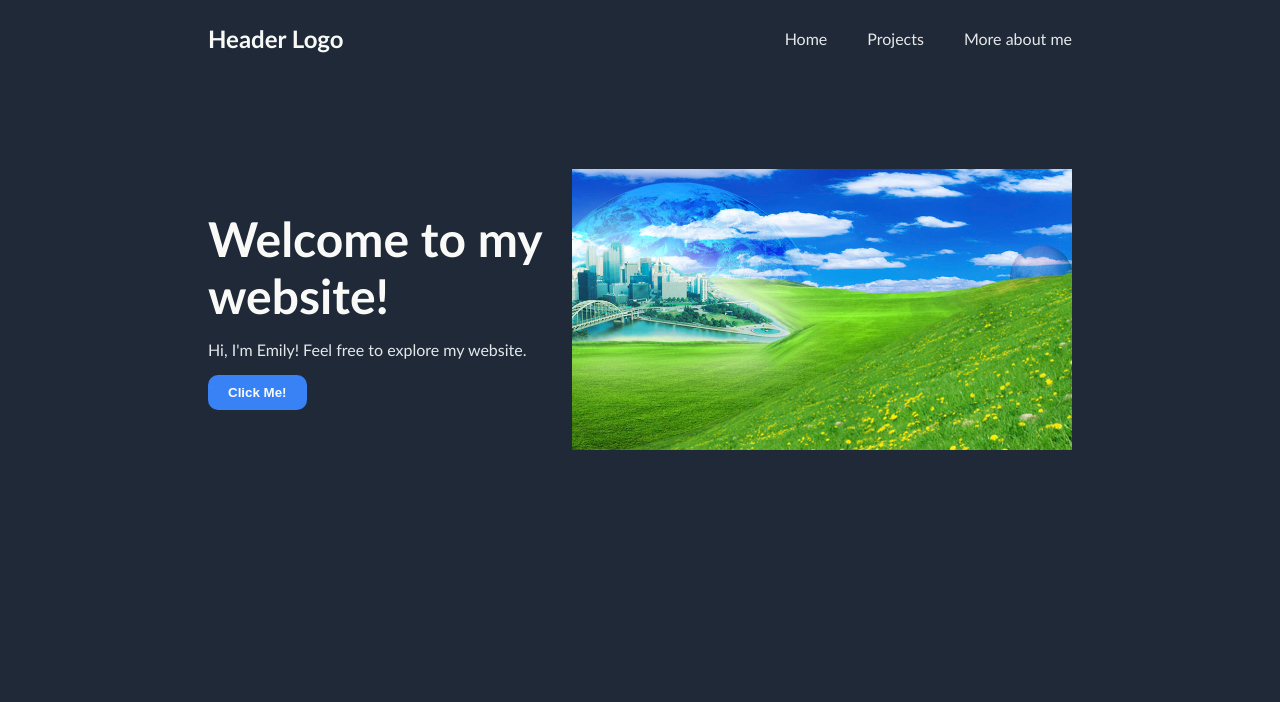
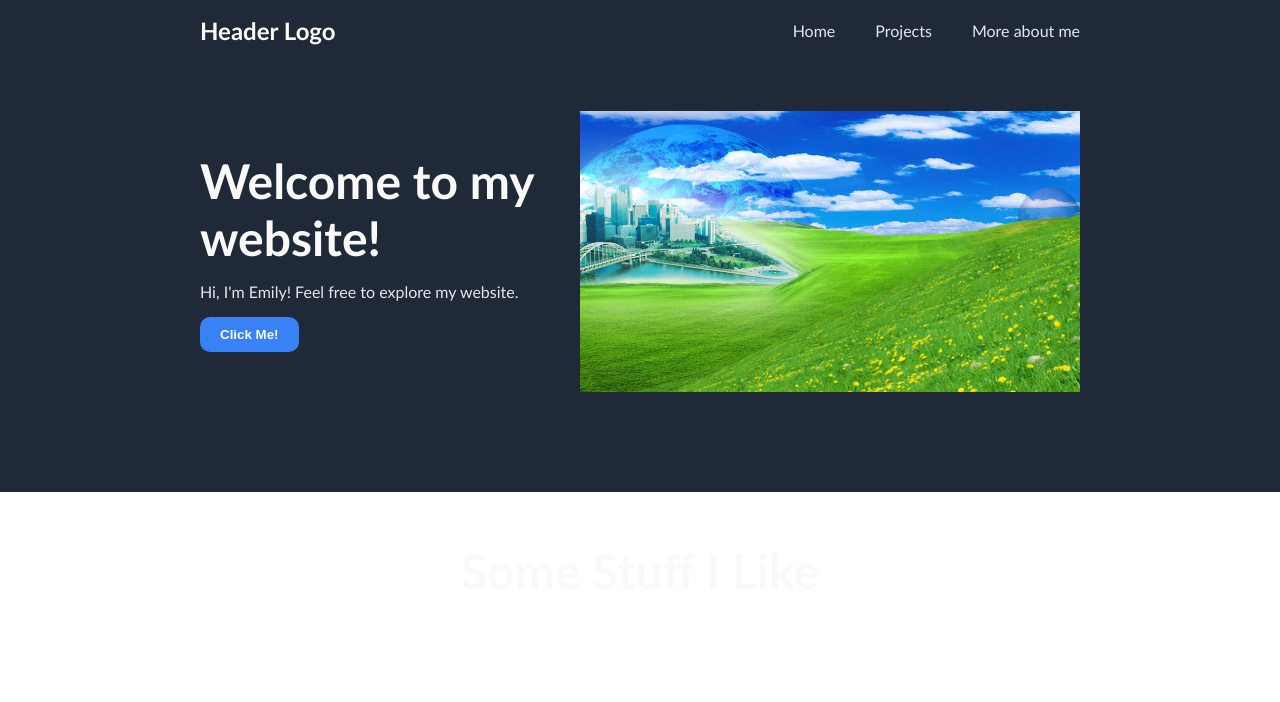
Before and after one commit to eminyoung/odin-landing-page, a plain HTML site: page index.html in a window 1280 px wide. Drawn offline with Linux system fonts and the light colour scheme.

Commit message:
adjust the container css style code
Adjusted the container css style so that it gives
padding to the sides for all containers.

```diff
--- a/index.html
+++ b/index.html
@@ -7,7 +7,7 @@
     </head>
 
     <body>
-        <div class="header">
+        <div class="container header">
             <h1 class="header-logo"> Header Logo</h1>
             <ul class="links">
                 <li><a href="#">Home</a></li>
@@ -25,6 +25,11 @@
             <img src="img/field.jpg" width="500px">
         </div>
 
+        <div class="container middle">
+            <div class="title">Some Stuff I Like</div>
+            <div class="cards">
 
+            </div>
+        </div>
     </body>
 </html>
--- a/styles.css
+++ b/styles.css
@@ -1,16 +1,23 @@
 body {
-    background-color: #1F2937;
-    padding: 0px 200px;
-    color: #F9FAF8;
+    margin: 0px;
     font-family:'Gill Sans', 'Gill Sans MT', Calibri, 'Trebuchet MS', sans-serif;
     display: flex;
     flex-direction: column;
 }
 
+.container {
+    display: flex;
+    justify-content: center;
+    align-items: center;
+    padding: 50px 200px 100px 200px;
+}
+
 .header {
-    display: flex;
+    background-color: #1F2937;
     justify-content: space-between;
     align-items: center;
+    padding-bottom: 0px;
+    padding-top: 0px;
 }
 
 p {
@@ -37,23 +44,17 @@ font-size: 16px;
 text-decoration: none;
 }
 
-.container {
-    display: flex;
-    justify-content: center;
-    align-items: center;
-    padding-top: 100px;
-    padding-bottom: 100px;
-}
-
 .top {
     display: flex;
     justify-content: space-between;
     align-items: center;
+    background-color: #1F2937;
 }
 
 .title {
     font-size: 48px;
     font-weight: bold;
+    color: #F9FAF8;
 }
 
 
@@ -67,3 +68,7 @@ button {
     font-weight: bold;
 
 }
+
+.middle {
+    background-color: white;
+}
```
